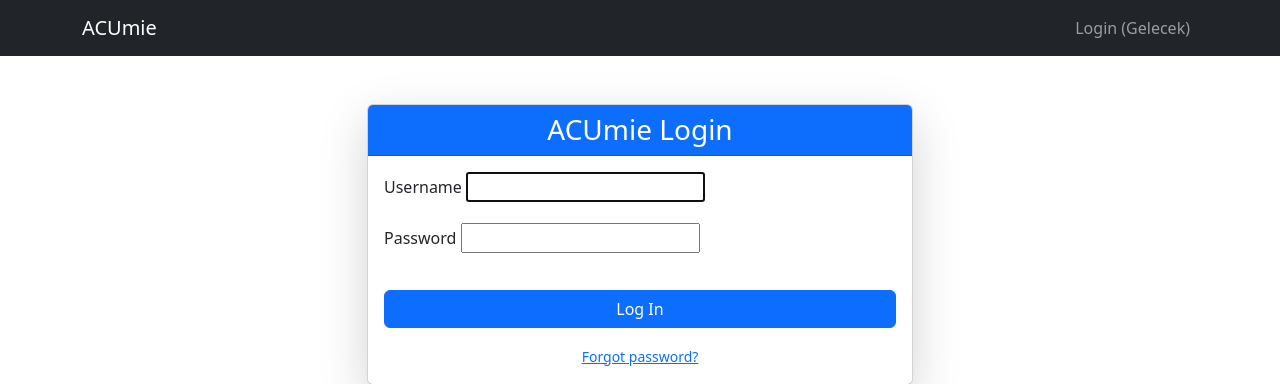
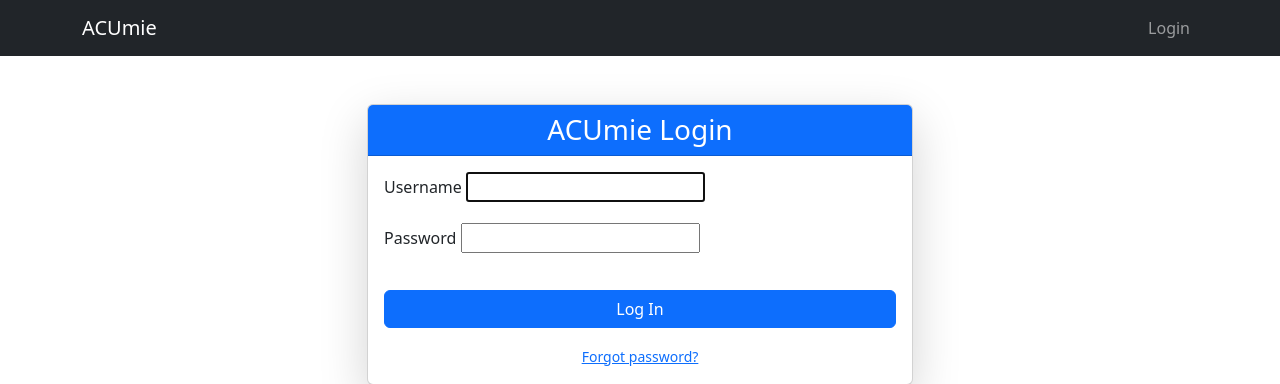
Before and after one commit to Mirket07/Acumie, a Django app: page /accounts/login/ in a window 1280 px wide. Shown: the top 384 px of the page. Run offline with Django 5.2, Linux system fonts and the light colour scheme.

Commit message:
Login ve Logout fonksiyonel hale getirildi

```diff
--- a/Acumie/templates/base.html
+++ b/Acumie/templates/base.html
@@ -16,9 +16,9 @@
                 {% if user.is_authenticated %}
                     <a class="nav-link" href="{% url 'grades:dashboard' %}">Dashboard</a>
                     <a class="nav-link" href="{% url 'admin:index' %}">Admin</a>
-                    <a class="nav-link" href="#">Logout (Gelecek)</a>
+                    <a class="nav-link" href="{% url 'logout' %}">Logout</a>
                 {% else %}
-                    <a class="nav-link" href="#">Login (Gelecek)</a>
+                    <a class="nav-link" href="{% url 'login' %}">Login</a>
                 {% endif %}
             </div>
         </div>
```
